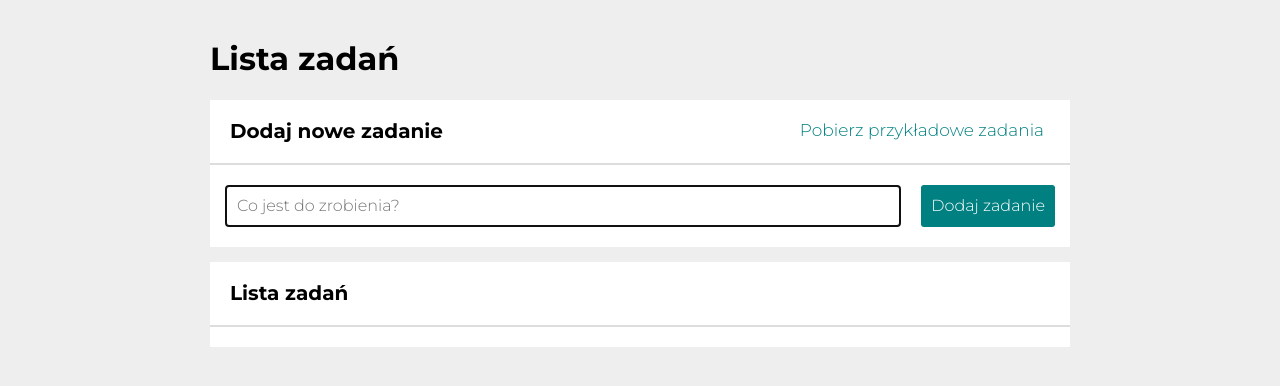
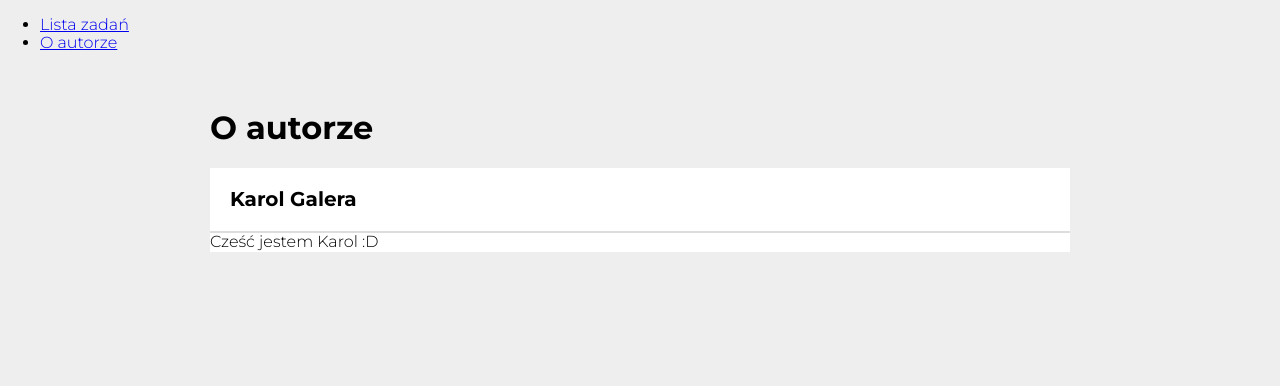
Before and after one commit to galerafrontend/todos-list-react, a React (Create React App) app: page /#/autor in a window 1280 px wide. Shown: the top 386 px of the page. Built offline with nearby package versions, Linux system fonts and the light colour scheme.

Commit message:
Component Author and app routing added

```diff
--- a/src/App.js
+++ b/src/App.js
@@ -1,5 +1,31 @@
 import Tasks from "./features/tasks/Tasks";
+import Author from "./features/author/Author";
+import { HashRouter, Link, Route, Switch, Redirect } from "react-router-dom";
 
-const App = () => <Tasks />;
+const App = () => (
+  <HashRouter>
+    <nav>
+      <ul>
+        <li>
+          <Link to="/lista zadan">Lista zadań</Link>
+        </li>
+        <li>
+          <Link to="/autor">O autorze</Link>
+        </li>
+      </ul>
+      <Switch>
+        <Route path="/lista zadan">
+          <Tasks />
+        </Route>
+        <Route path="/autor">
+          <Author />
+        </Route>
+        <Route path="/">
+          <Redirect to="/lista zadan" />
+        </Route>
+      </Switch>
+    </nav>
+  </HashRouter>
+);
 
 export default App;
--- /dev/null
+++ b/src/features/author/Author.js
@@ -0,0 +1,19 @@
+import Header from "../../common/Header";
+import { Container } from "../tasks/styled";
+import Section from "../../common/Section";
+
+const Author = () => (
+  <Container>
+    <Header title="O autorze" />
+    <Section
+      title="Karol Galera"
+      body={
+        <>
+          Cześć jestem Karol :D
+        </>
+      }
+    />
+  </Container>
+);
+
+export default Author;
```
